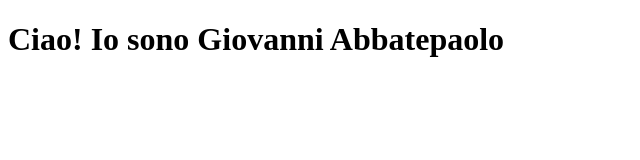
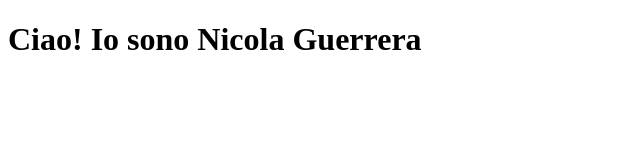
Before and after one commit to NicolaGuerrera/guerrera-sito-web, a plain HTML site: page index.html in a window 1280 px wide. Shown: the whole page, without its empty margins (0-640 px from the left). Drawn offline with Linux system fonts and the light colour scheme.

Commit message:
Update index.html

```diff
--- a/index.html
+++ b/index.html
@@ -6,6 +6,6 @@
     <title>Document</title>
   </head>
   <body>
-    <h1>Ciao! Io sono Giovanni Abbatepaolo</h1>
+    <h1>Ciao! Io sono Nicola Guerrera</h1>
   </body>
 </html>
```
